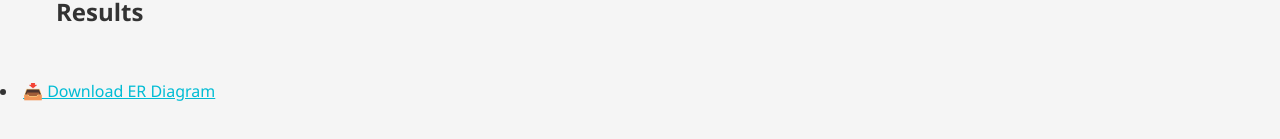
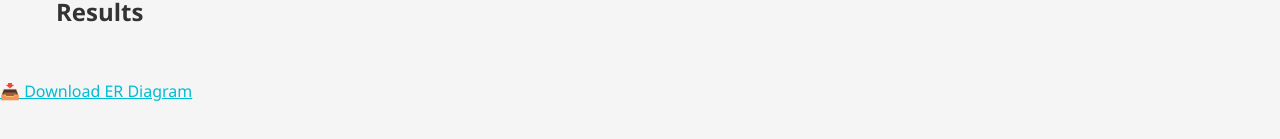
Before and after one commit to chandruthangadurai2005/Vehicle_service, a website: page public/index.html in a window 1280 px wide. Shown: the part 629-768 px from the top of the page. Drawn offline with Linux system fonts and the light colour scheme.

Commit message:
Update index.html

```diff
--- a/public/index.html
+++ b/public/index.html
@@ -392,7 +392,7 @@
       </table>
     </section>
   </div>
-  <li> <a href="er_dia.png" download style="color:#00bcd4;">📥 Download ER Diagram</a></li>
+   <a href="/er_dia.png" download style="color:#00bcd4;">📥 Download ER Diagram</a>
   <script>
   document.addEventListener("DOMContentLoaded", function() {
     // UI Setup
```
